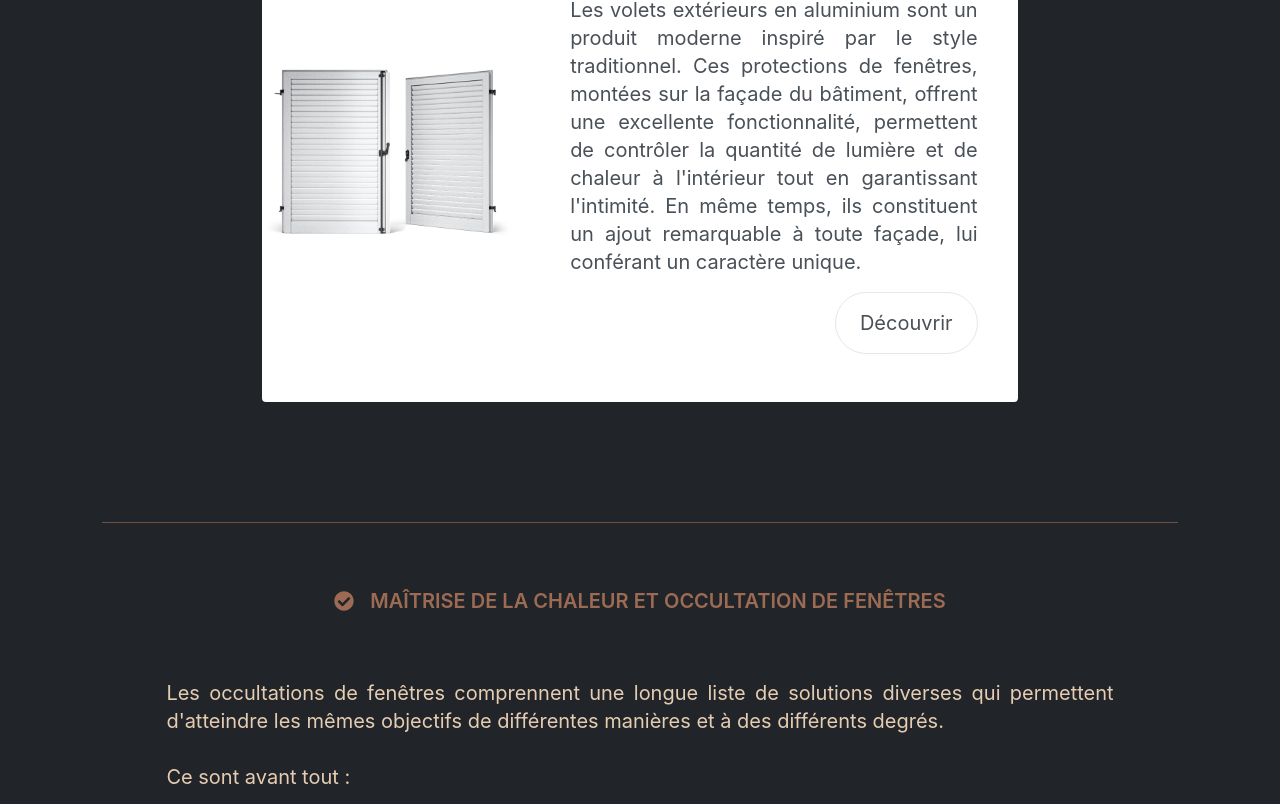
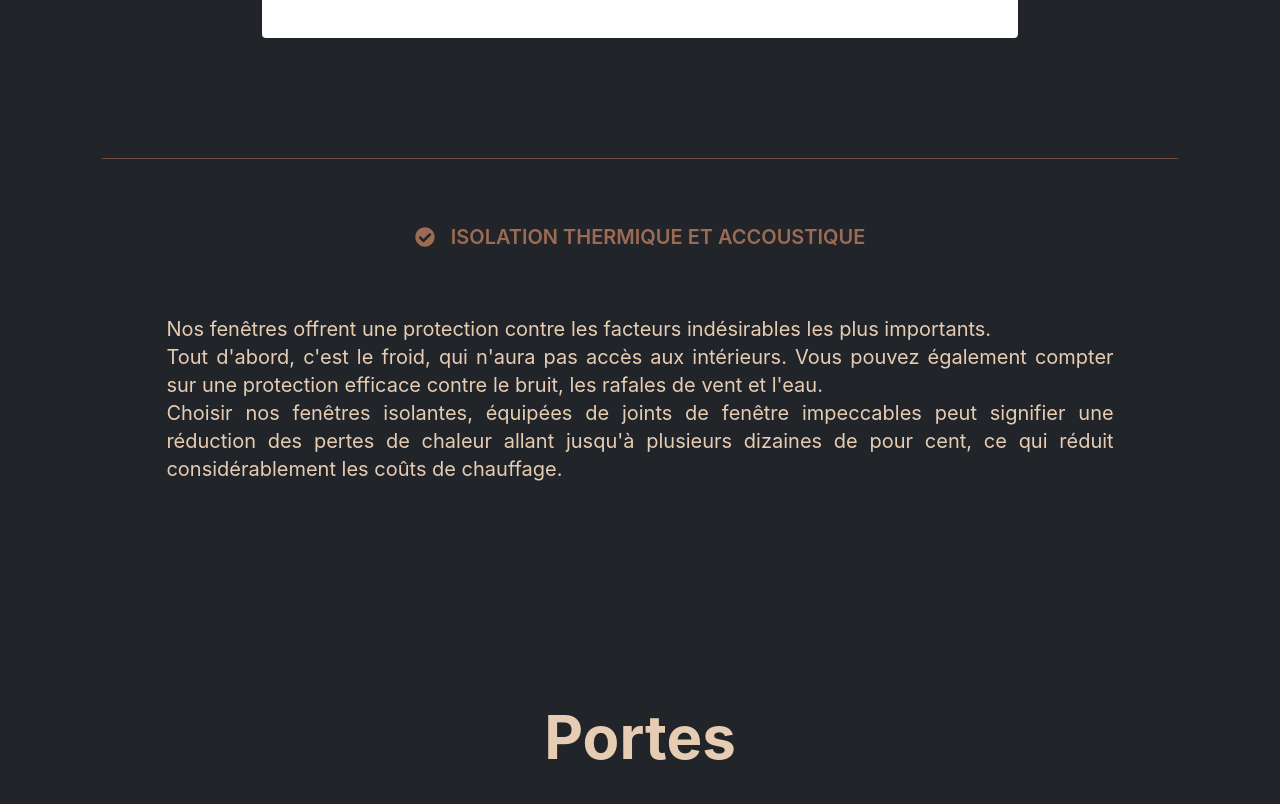
Before and after one commit to BdClement/Stanley, a React (Create React App) app in the folder frontend/testReact/menuitek/: page / in a window 1280 px wide. Shown: the part 1750-2554 px from the top of the page. Built offline with nearby package versions, Linux system fonts and the light colour scheme.

Commit message:
feat: starting page produits fenetresPVC

```diff
--- a/frontend/testReact/menuitek/src/components/Content/Content.js
+++ b/frontend/testReact/menuitek/src/components/Content/Content.js
@@ -11,8 +11,8 @@ function Content() {
             {/* <Accueil /> */}
             {/* <Presentation /> */}
             {/* <Formulaire /> */}
-            {/* <Categorie categorieName={"fenetres"}/> */}
-            {/* <Categorie categorieName={"portes"}/> */}
+            <Categorie categorieName={"fenetres"}/>
+            <Categorie categorieName={"portes"}/>
             <Categorie categorieName={"volets"}/>
             <Fenetres fenetreType={"fenetresPVC"}/>
         </main>
```
